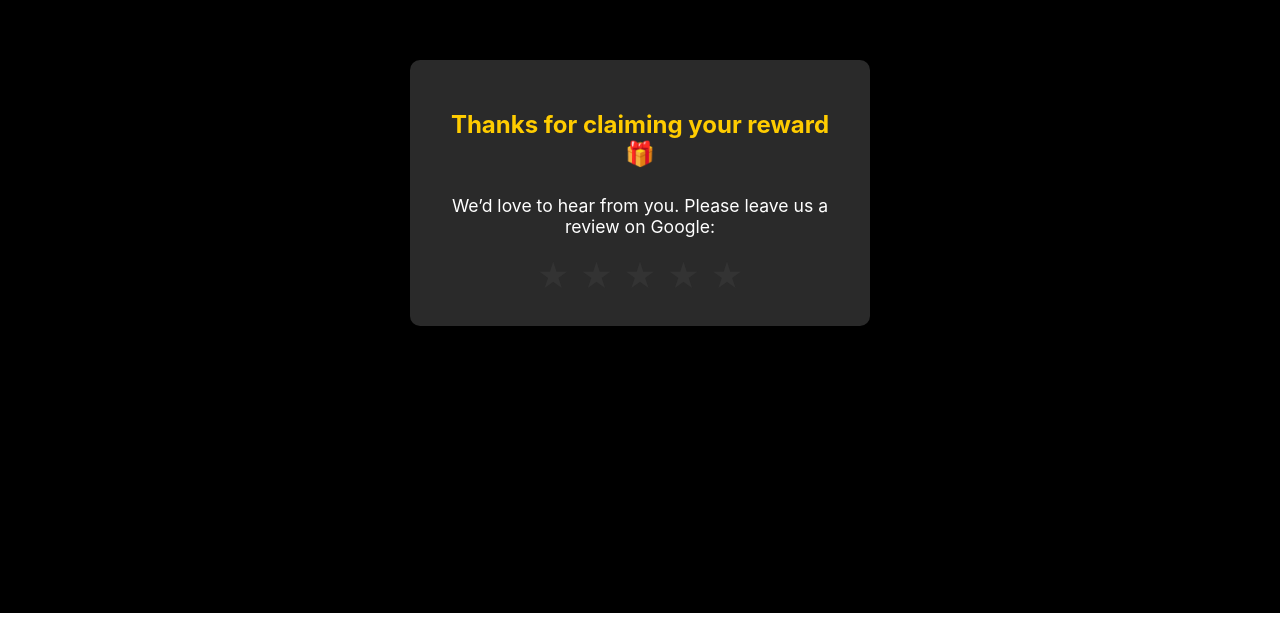
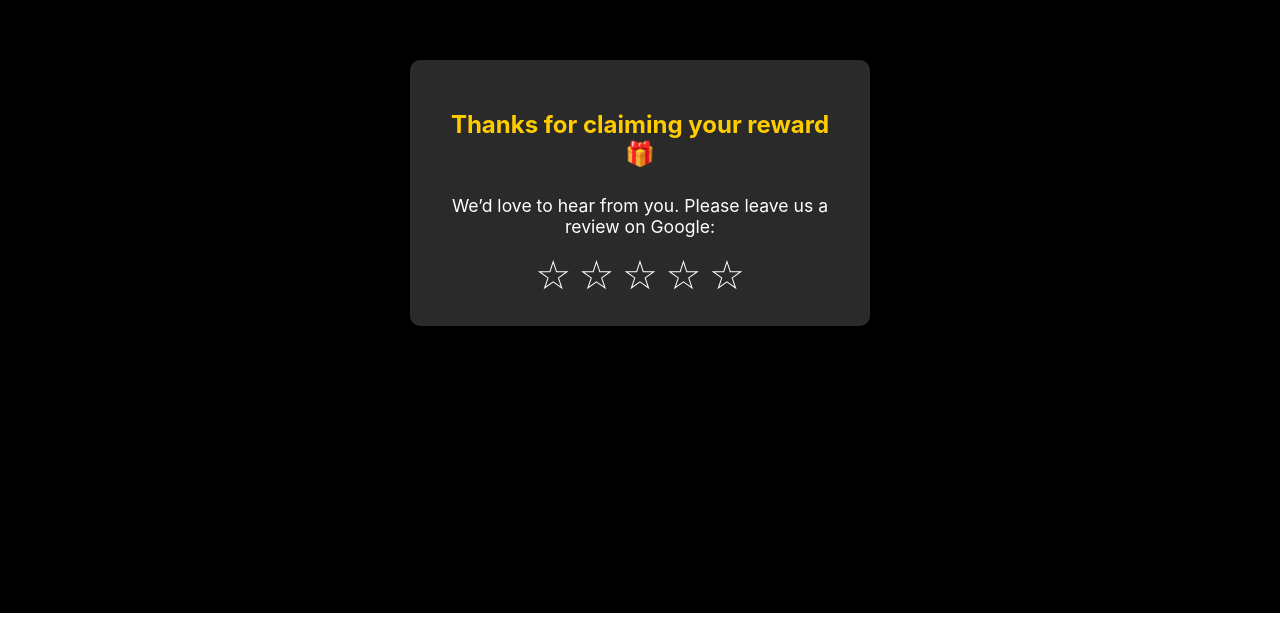
Before and after one commit to manharvzm/Scratch-card-website, a React (Create React App) app: page /feedback in a window 1280 px wide. Shown: the part 177-800 px from the top of the page. Built offline with nearby package versions, Linux system fonts and the light colour scheme.

Commit message:
final fixes

```diff
--- a/src/pages/FeedbackPage.css
+++ b/src/pages/FeedbackPage.css
@@ -39,16 +39,16 @@
 }
 
 .star-icon {
-  color: #333;
-  transition: color 0.3s ease, transform 0.2s ease;
+  color: transparent;
+  -webkit-text-stroke: 1px white;
+  transition: all 0.3s ease;
 }
 
-.star-icon:hover {
-  transform: scale(1.2);
-}
-
+.star-icon:hover,
 .star-icon.filled {
   color: #ffcc00;
+  -webkit-text-stroke: 0;
+  transform: scale(1.2);
 }
 
 @media (max-width: 1024px) {
```
